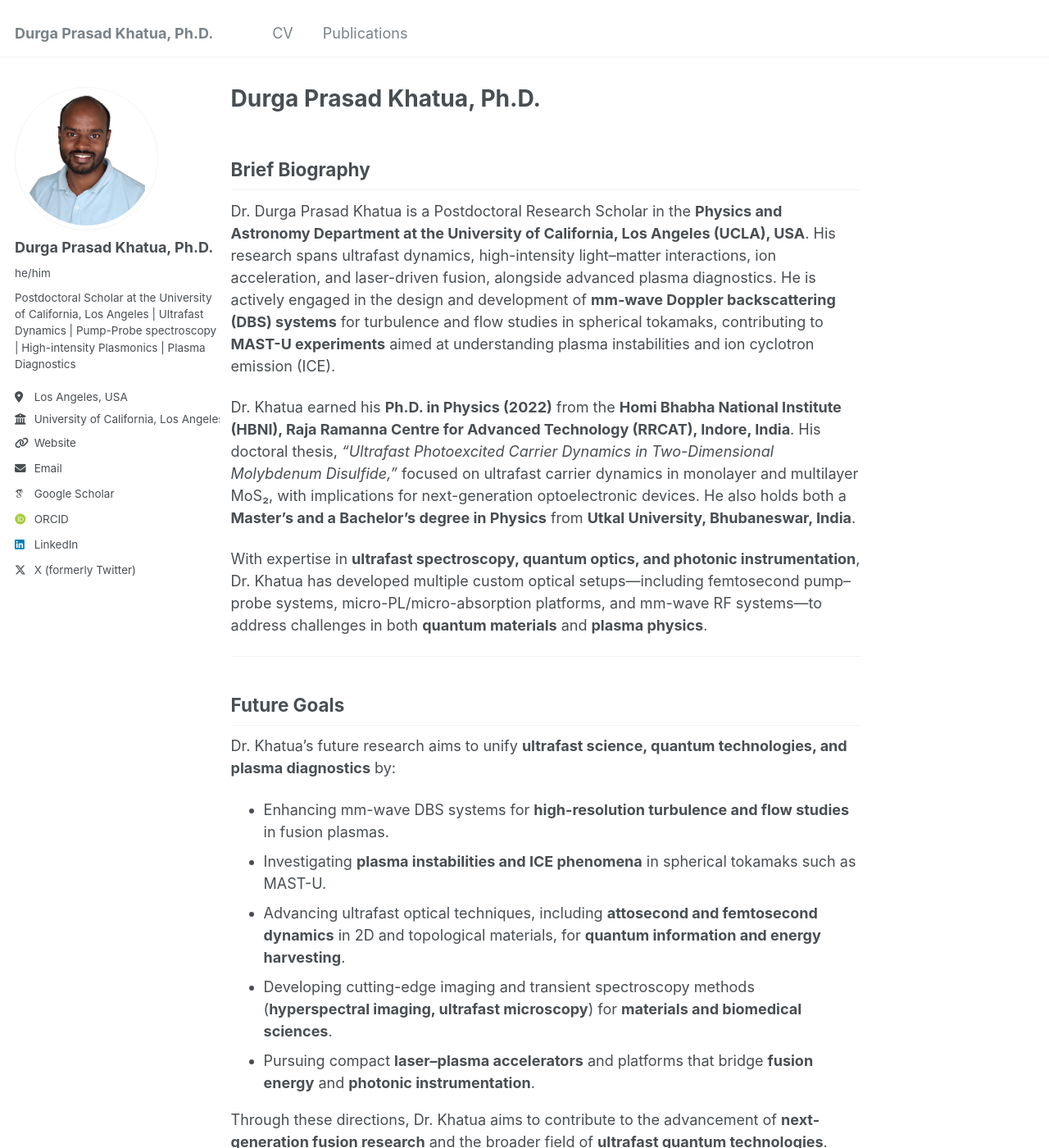
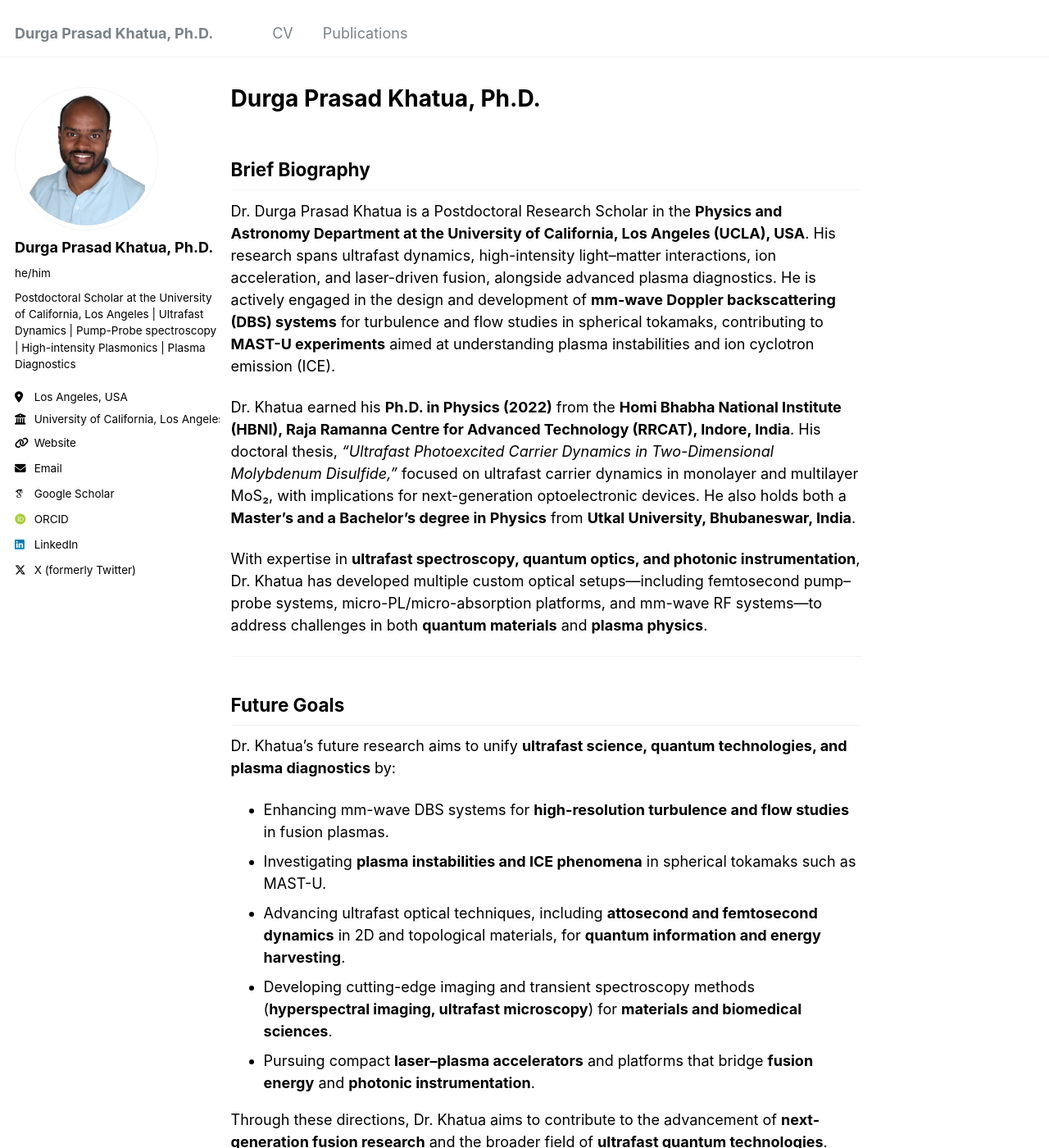
Before and after one commit to Khatua03/DurgaPrasadKhatua.github.io, a Jekyll site: the page built from _pages/about.md, in a window 1280 px wide and 1400 px high. Shown: the whole window at 82% size. Built offline with Jekyll 4.4.1, drawn with Linux system fonts in a browser that asks for light colours; some web fonts are replaced.

Commit message:
Update main.scss

```diff
--- a/assets/css/main.scss
+++ b/assets/css/main.scss
@@ -55,3 +55,8 @@ body { font-family: 'Roboto', sans-serif; }
 .page__content {
   margin-right: 340px; /* give space so text doesn't overlap */
 }
+
+ /* Force all body text to black */
+body {
+  color: #000 !important;
+}
```
